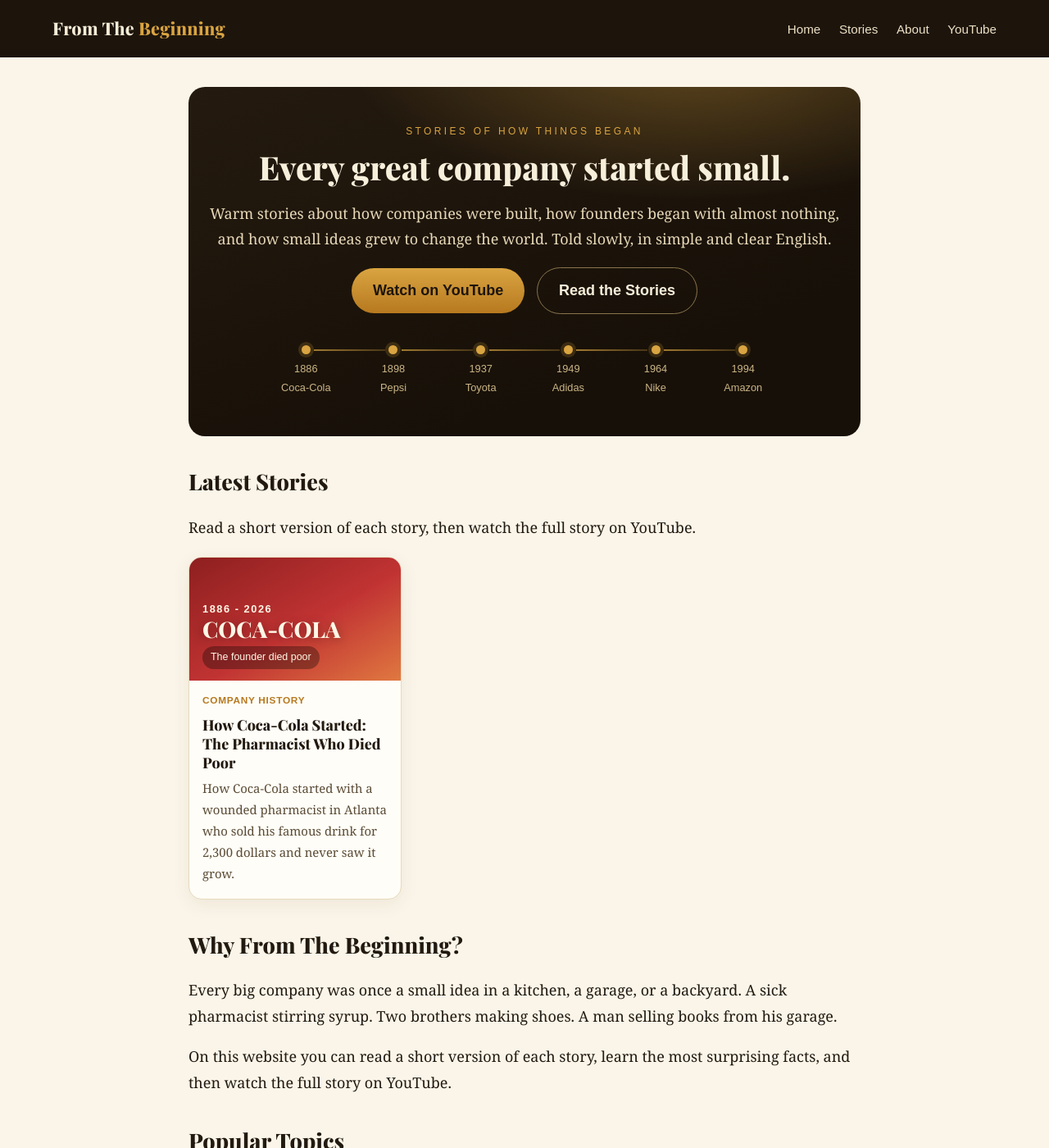
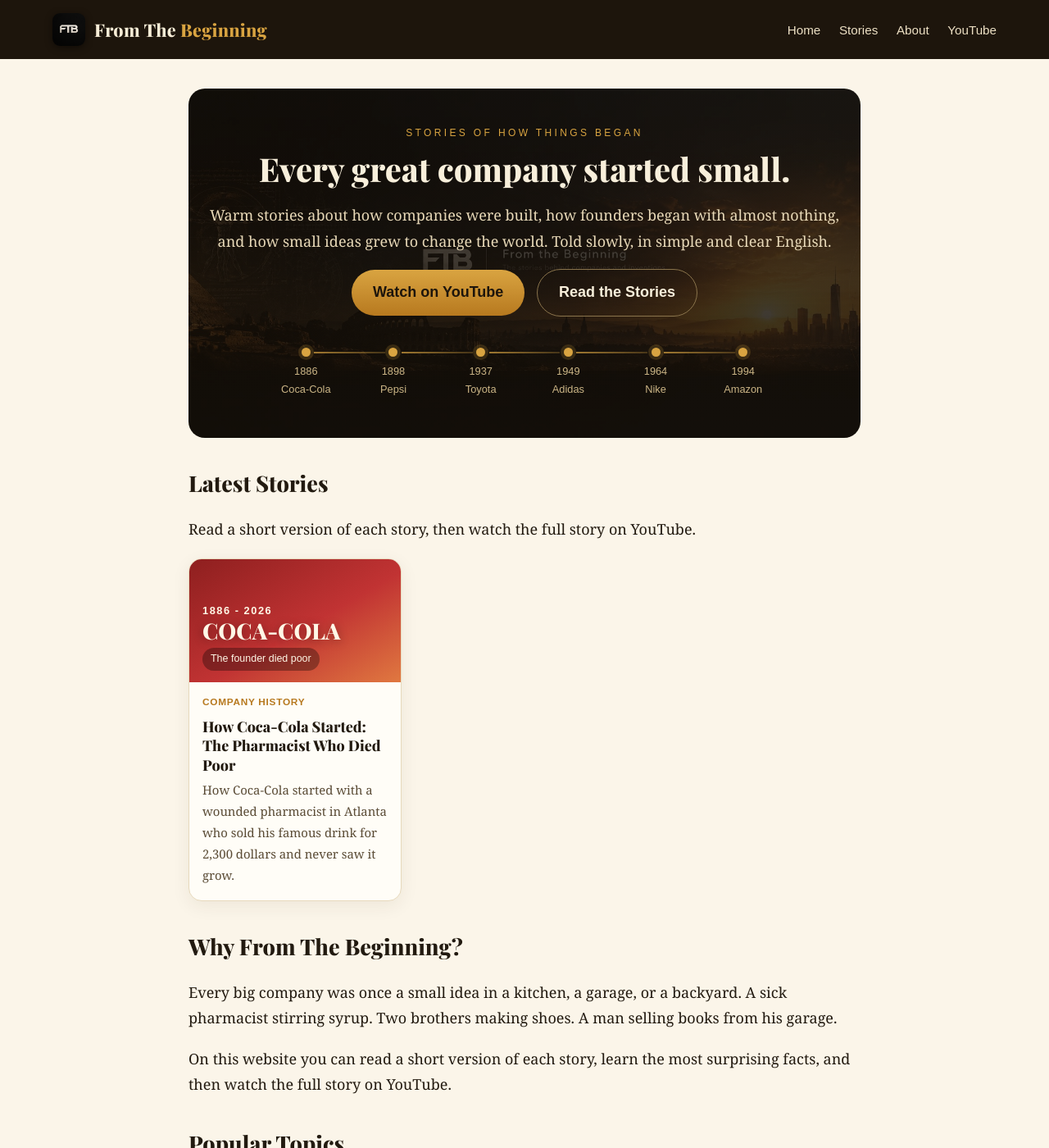
Before and after one commit to docsachmienphi/FTB, a Jekyll site: the page built from index.md, in a window 1280 px wide and 1400 px high. Shown: the whole window at 82% size. Built offline with Jekyll 4.4.1, drawn with Linux system fonts in a browser that asks for light colours.

Commit message:
Add FTB logo and banner: header mark, hero background, favicon, social image

```diff
--- a/_layouts/default.html
+++ b/_layouts/default.html
@@ -10,7 +10,11 @@
 <meta property="og:description" content="{{ page.description | default: site.description }}">
 <meta property="og:type" content="{% if page.layout == 'post' %}article{% else %}website{% endif %}">
 <meta property="og:url" content="{{ page.url | absolute_url }}">
+<meta property="og:image" content="{{ page.image | default: '/assets/images/banner.jpg' | absolute_url }}">
 <meta name="twitter:card" content="summary_large_image">
+<meta name="twitter:image" content="{{ page.image | default: '/assets/images/banner.jpg' | absolute_url }}">
+<link rel="icon" href="/favicon.ico" sizes="any">
+<link rel="apple-touch-icon" href="/apple-touch-icon.png">
 <link rel="preconnect" href="https://fonts.googleapis.com">
 <link href="https://fonts.googleapis.com/css2?family=Playfair+Display:wght@600;800&family=Inter:wght@400;600;800&display=swap" rel="stylesheet">
 <link rel="stylesheet" href="/assets/css/style.css">
@@ -22,7 +26,7 @@
 </head>
 <body>
 <header class="site-header">
-  <a class="logo" href="/">From The <span>Beginning</span></a>
+  <a class="logo" href="/"><img class="logo-mark" src="/assets/images/logo-header.png" alt="FTB logo">From The <span>Beginning</span></a>
   <nav><a href="/">Home</a> <a href="/stories/">Stories</a> <a href="/about/">About</a> <a href="{{ site.youtube_channel }}" target="_blank" rel="noopener">YouTube</a></nav>
 </header>
 <main>{{ content }}</main>
--- a/assets/css/style.css
+++ b/assets/css/style.css
@@ -50,4 +50,6 @@ h1{line-height:1.22;font-family:'Playfair Display',Georgia,serif}h2{margin-top:3
 .story-body h3{font-size:1.12rem;line-height:1.3;margin:0 0 6px;font-family:'Playfair Display',Georgia,serif}
 .story-body p{font-size:.93rem;color:var(--ink2);margin:0}
 .story .meta{font-family:Arial,sans-serif;font-size:.74rem;color:var(--gold);font-weight:bold;letter-spacing:.06em;text-transform:uppercase;margin-bottom:7px}
-@media(max-width:560px){.btn-ghost{margin-left:0;margin-top:10px}.timeline .dot{font-size:.66rem}}
+.logo-mark{width:40px;height:40px;border-radius:9px;vertical-align:-11px;margin-right:11px;box-shadow:0 2px 10px rgba(0,0,0,.45)}
+.hero-banner{position:relative;overflow:hidden;background:linear-gradient(rgba(20,14,7,.74),rgba(20,14,7,.86)),url('/assets/images/banner.jpg') center/cover no-repeat}
+@media(max-width:560px){.btn-ghost{margin-left:0;margin-top:10px}.timeline .dot{font-size:.66rem}.logo-mark{width:34px;height:34px;vertical-align:-9px;margin-right:9px}}
--- a/index.md
+++ b/index.md
@@ -4,7 +4,7 @@ title: From The Beginning - How Companies Were Built
 description: "The entire history of famous companies and founders, told slowly in simple English. Coca-Cola, Nike, Adidas, Amazon and more."
 ---
 
-<div class="hero">
+<div class="hero hero-banner">
 <div class="kicker">Stories of how things began</div>
 <h1>Every great company started small.</h1>
 <p>Warm stories about how companies were built, how founders began with almost nothing, and how small ideas grew to change the world. Told slowly, in simple and clear English.</p>
```
Also changed, not shown: about.md (+2 -0 lines), apple-touch-icon.png (added), assets/images/banner.jpg (added), assets/images/logo-header.png (added), assets/images/logo.png (added), favicon.ico (added).
